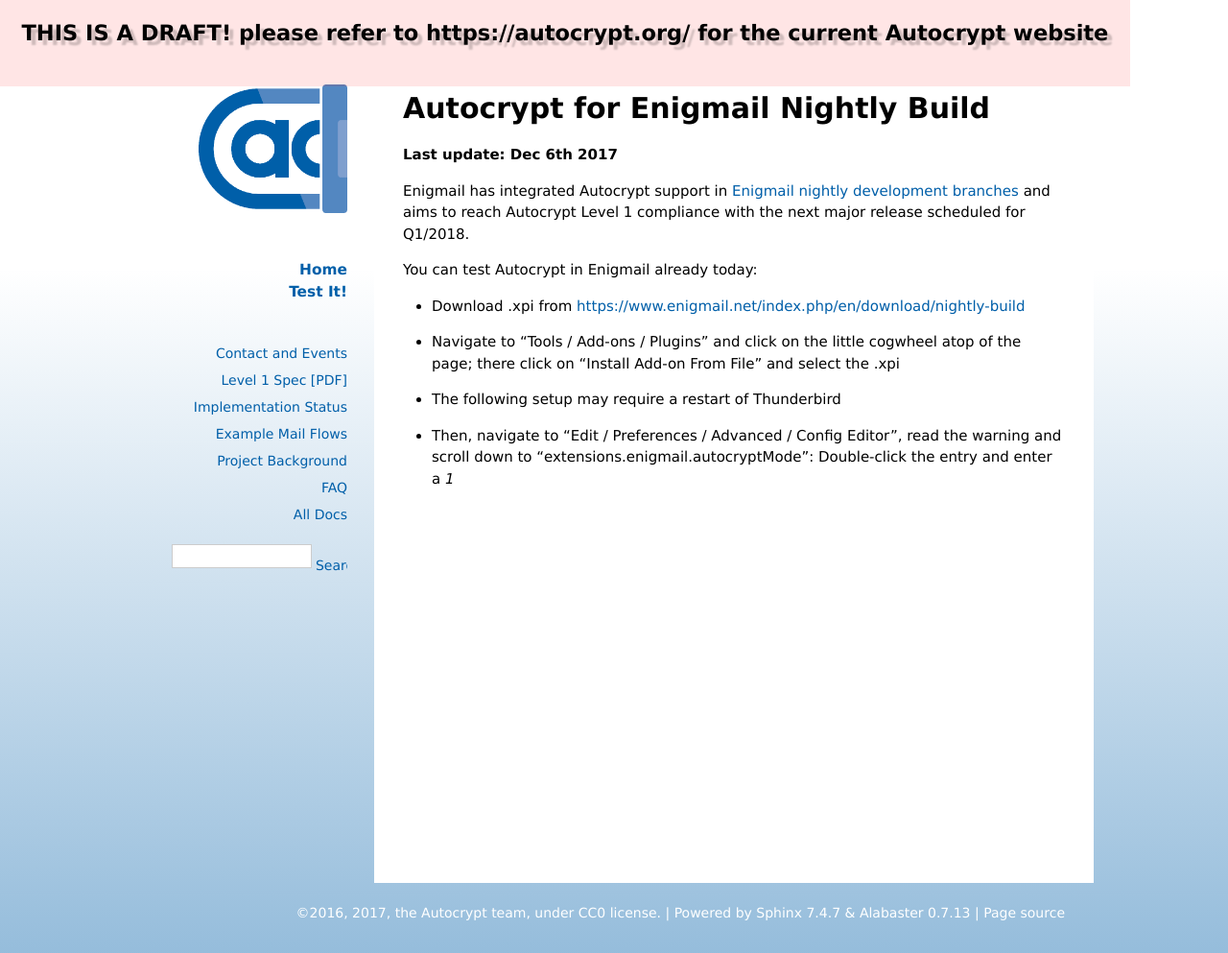
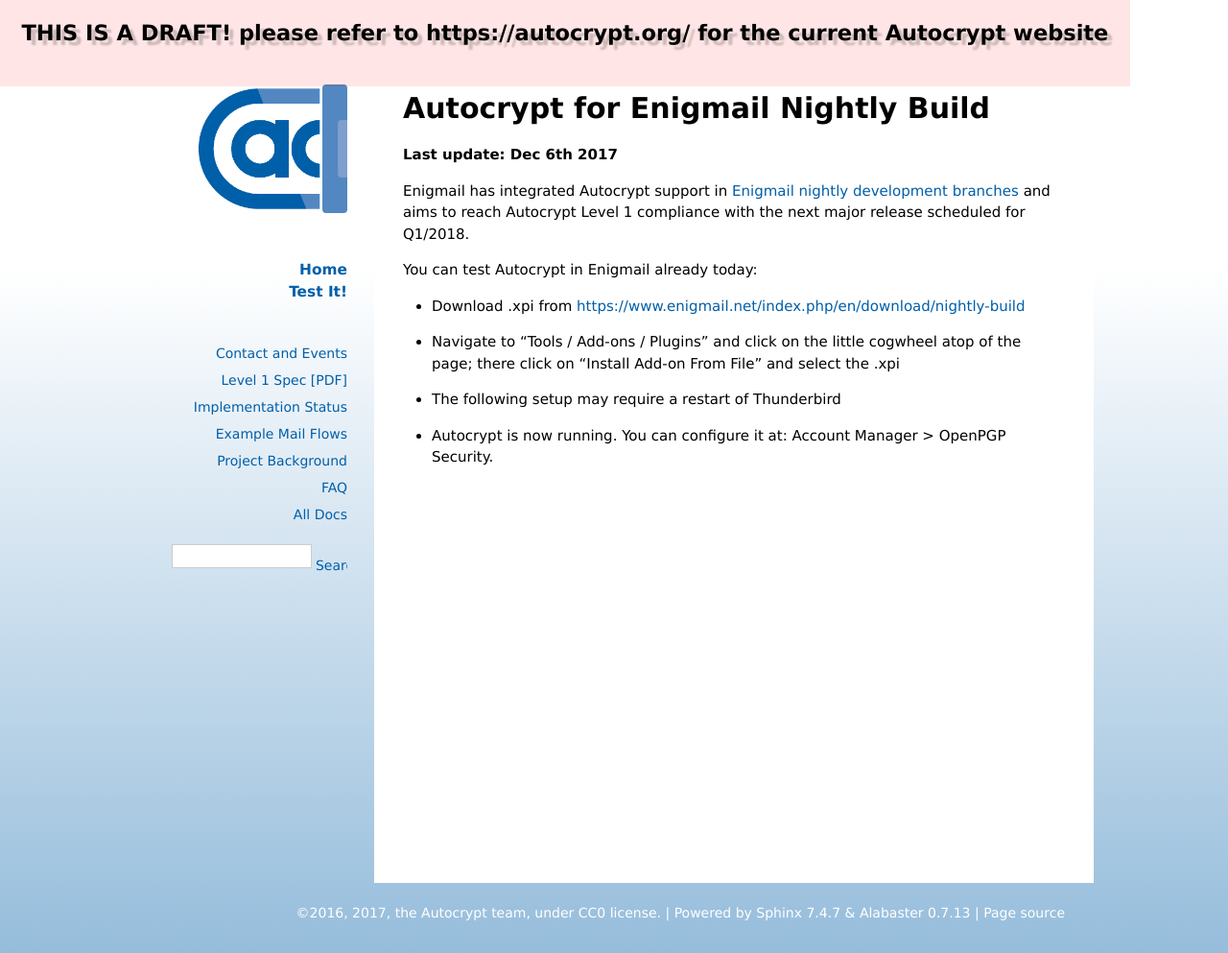
Before and after one commit to autocrypt/autocrypt, a Sphinx documentation site: the page built from doc/install-autocrypt-enigmail.rst, in a window 1280 px wide. Shown: the whole page at 96% size. Built offline with Sphinx 7.4.7, drawn with Linux system fonts in a browser that asks for light colours.

Commit message:
Enigmail doesn't require interfering with the config anymore #346

```diff
--- a/doc/install-autocrypt-enigmail.rst
+++ b/doc/install-autocrypt-enigmail.rst
@@ -16,7 +16,6 @@
 
 - The following setup may require a restart of Thunderbird
 
-- Then, navigate to "Edit / Preferences / Advanced / Config Editor", read the warning and
-  scroll down to "extensions.enigmail.autocryptMode": Double-click the entry and enter a `1`
+- Autocrypt is now running. You can configure it at: Account Manager > OpenPGP Security.
 
 .. _`Enigmail nightly development branches`: https://sourceforge.net/p/enigmail/source/ci/master/tree/
```
